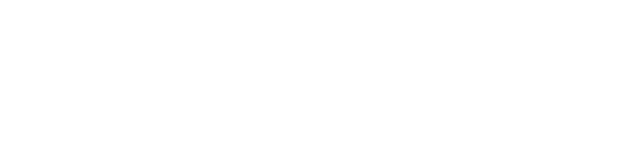
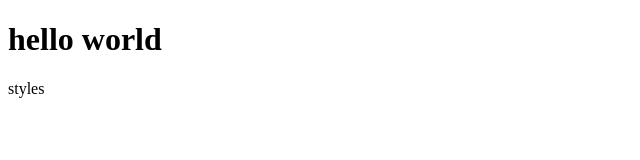
Before and after one commit to bondarenkoaivaras/git-intro, a plain HTML site: page index.html in a window 1280 px wide. Shown: the whole page, without its empty margins (0-640 px from the left). Drawn offline with Linux system fonts and the light colour scheme.

Commit message:
added div with styles text

```diff
--- a/index.html
+++ b/index.html
@@ -7,6 +7,7 @@
     <title>Document</title>
 </head>
 <body>
-
+    <h1>hello world</h1>
+    <div>styles</div>
 </body>
 </html>
```
Also changed, not shown: assets/styles.css (line endings or trailing spaces), 1 other file.
